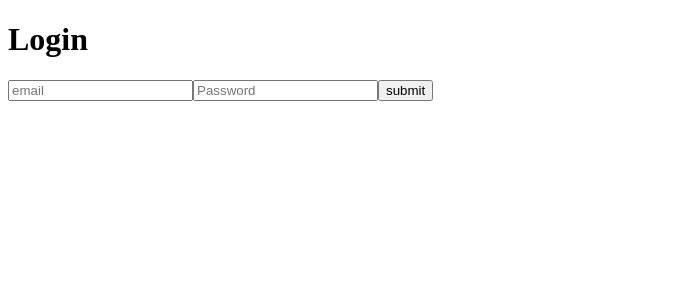
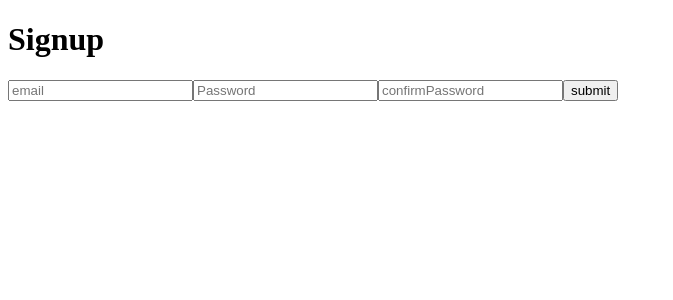
Before and after one commit to danezorrilla/Find-A-Home, a React (Create React App) app in the folder client/: page /login in a window 1280 px wide. Shown: the top 300 px of the page, without its empty margins (0-673 px from the left). Built offline with nearby package versions, Linux system fonts and the light colour scheme.

Commit message:
login and signup are stateful

```diff
--- a/client/src/pages/LogIn.js
+++ b/client/src/pages/LogIn.js
@@ -1,13 +1,32 @@
-import React from "react";
+import React,{Component} from "react";
 
-const Login = () => (
-<div>
-<h1>Login</h1>
-<input placeholder="email" type ="text"/>
-<input placeholder="Password" type ="password"/>
-<button bsStyle="primary">submit</button>
-</div>
+class  SignUp extends Component{
+    state = {
+        email: "",
+        password: "",
+        confirmPassword:""
+    };
 
-);
+    inputChange = event =>{
+        this.setState({email: event.target.value});
+        this.setState({password: event.target.value});
+        this.setState({confirmPassword: event.target.value});
+    }
+    render(){
+        return(
 
-export default Login;
+
+            <div>
+            <h1>Signup</h1>
+            <input placeholder="email" type ="text" value = {this.state.inputChange}/>
+            <input placeholder="Password" type ="password" value = {this.state.inputChange}/>
+            <input placeholder="confirmPassword" type ="password" value = {this.state.inputChange}/>
+            <button bsStyle="primary">submit</button>
+            </div>
+        )
+    }
+
+
+}
+
+export default SignUp;
--- a/client/src/pages/SignUp.js
+++ b/client/src/pages/SignUp.js
@@ -1,14 +1,32 @@
-import React from "react";
+import React,{Component} from "react";
 
-const Signup = () => (
-<div>
-<h1>Signup</h1>
-<input placeholder="email" type ="text"/>
-<input placeholder="Password" type ="password"/>
-<input placeholder="confirmPassword" type ="password"/>
-<button bsStyle="primary">submit</button>
-</div>
+class  SignUp extends Component{
+    state = {
+        email: "",
+        password: "",
+        confirmPassword:""
+    };
 
-);
+    inputChange = event =>{
+        this.setState({email: event.target.value});
+        this.setState({password: event.target.value});
+        this.setState({confirmPassword: event.target.value});
+    }
+    render(){
+        return(
 
-export default Signup;
+
+            <div>
+            <h1>Signup</h1>
+            <input placeholder="email" type ="text" value = {this.state.inputChange}/>
+            <input placeholder="Password" type ="password" value = {this.state.inputChange}/>
+            <input placeholder="confirmPassword" type ="password" value = {this.state.inputChange}/>
+            <button bsStyle="primary">submit</button>
+            </div>
+        )
+    }
+
+
+}
+
+export default SignUp;
```
